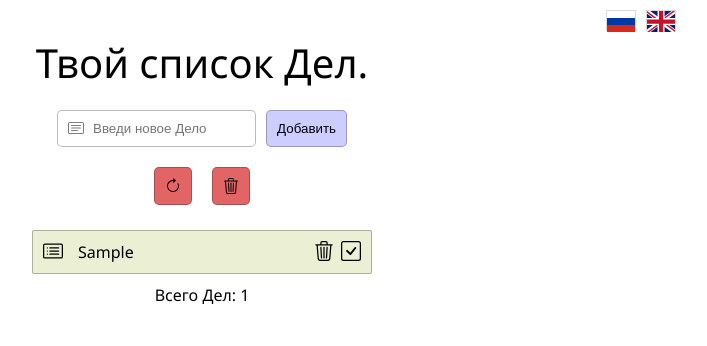
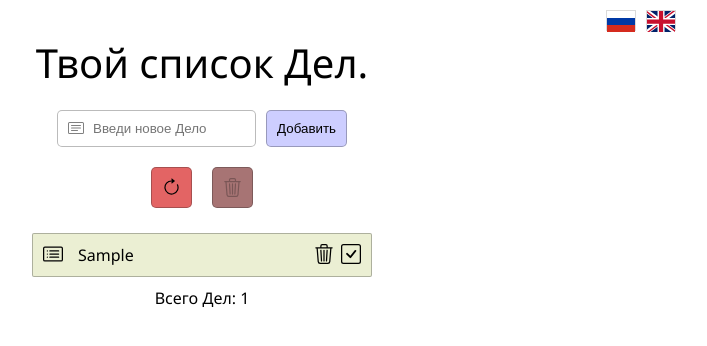
Before and after one commit to Arhonist/todosApp, a React (Create React App) app: page / in a window 1280 px wide. Both pictures are taken after typing "Sample" into the empty fields and a click on the button "Добавить". Shown: the top 346 px of the page, without its empty margins (438-1145 px from the left). Built offline with nearby package versions, Linux system fonts and the light colour scheme.

Commit message:
Added disabled prop for Button component

```diff
--- a/src/App.js
+++ b/src/App.js
@@ -57,6 +57,7 @@ function App() {
         {todos.length ? (
           <>
             <TodoActions
+              doComplTodosExist={!!completedCount}
               deleteAllTodos={deleteAllTodos}
               deleteComplTodos={deleteComplTodos}
             />
--- a/src/components/Todos/TodoActions/TodoActions.js
+++ b/src/components/Todos/TodoActions/TodoActions.js
@@ -1,34 +1,22 @@
+import { BsArrowClockwise, BsTrash3 } from 'react-icons/bs';
+import { useTranslation } from 'react-i18next';
 import Button from '../../UI/Button';
 import styles from './TodoActions.module.css';
-import { useTranslation } from 'react-i18next';
 
-function TodoActions({ deleteAllTodos, deleteComplTodos }) {
+function TodoActions({ doComplTodosExist, deleteAllTodos, deleteComplTodos }) {
   const { t } = useTranslation();
   return (
     <div className={styles.todoActionsBlock}>
       <Button onClickFn={deleteAllTodos} datatitle={t('deleteAll')}>
-        <svg
-          xmlns="http://www.w3.org/2000/svg"
-          width="16"
-          height="16"
-          fill="currentColor"
-          viewBox="0 0 16 16"
-        >
-          <path d="M8 3a5 5 0 1 0 4.546 2.914.5.5 0 0 1 .908-.417A6 6 0 1 1 8 2v1z" />
-          <path d="M8 4.466V.534a.25.25 0 0 1 .41-.192l2.36 1.966c.12.1.12.284 0 .384L8.41 4.658A.25.25 0 0 1 8 4.466z" />
-        </svg>
+        <BsArrowClockwise className={styles.btnImage} />
       </Button>
 
-      <Button onClickFn={deleteComplTodos} datatitle={t('deleteCompleted')}>
-        <svg
-          xmlns="http://www.w3.org/2000/svg"
-          width="16"
-          height="16"
-          fill="currentColor"
-          viewBox="0 0 16 16"
-        >
-          <path d="M6.5 1h3a.5.5 0 0 1 .5.5v1H6v-1a.5.5 0 0 1 .5-.5ZM11 2.5v-1A1.5 1.5 0 0 0 9.5 0h-3A1.5 1.5 0 0 0 5 1.5v1H2.506a.58.58 0 0 0-.01 0H1.5a.5.5 0 0 0 0 1h.538l.853 10.66A2 2 0 0 0 4.885 16h6.23a2 2 0 0 0 1.994-1.84l.853-10.66h.538a.5.5 0 0 0 0-1h-.995a.59.59 0 0 0-.01 0H11Zm1.958 1-.846 10.58a1 1 0 0 1-.997.92h-6.23a1 1 0 0 1-.997-.92L3.042 3.5h9.916Zm-7.487 1a.5.5 0 0 1 .528.47l.5 8.5a.5.5 0 0 1-.998.06L5 5.03a.5.5 0 0 1 .47-.53Zm5.058 0a.5.5 0 0 1 .47.53l-.5 8.5a.5.5 0 1 1-.998-.06l.5-8.5a.5.5 0 0 1 .528-.47ZM8 4.5a.5.5 0 0 1 .5.5v8.5a.5.5 0 0 1-1 0V5a.5.5 0 0 1 .5-.5Z" />
-        </svg>
+      <Button
+        onClickFn={deleteComplTodos}
+        datatitle={t('deleteCompleted')}
+        disabled={!doComplTodosExist}
+      >
+        <BsTrash3 className={styles.btnImage} />
       </Button>
     </div>
   );
--- a/src/components/Todos/TodoActions/TodoActions.module.css
+++ b/src/components/Todos/TodoActions/TodoActions.module.css
@@ -5,3 +5,7 @@
   justify-content: center;
   gap: 20px;
 }
+
+.btnImage {
+  font-size: 19px;
+}
--- a/src/components/UI/Button.js
+++ b/src/components/UI/Button.js
@@ -1,12 +1,12 @@
 import styles from './Button.module.css';
 
-function Button(props) {
-  const { children, onClickFn, datatitle } = props;
+function Button({ children, onClickFn, datatitle, disabled = false }) {
   return (
     <button
       onClick={onClickFn}
       className={styles.universalButton}
       datatitle={datatitle}
+      disabled={disabled}
     >
       {children}
     </button>
--- a/src/components/UI/Button.module.css
+++ b/src/components/UI/Button.module.css
@@ -30,3 +30,7 @@
   visibility: visible;
   z-index: 999;
 }
+
+.universalButton:disabled {
+  filter: grayscale(60%);
+}
```
